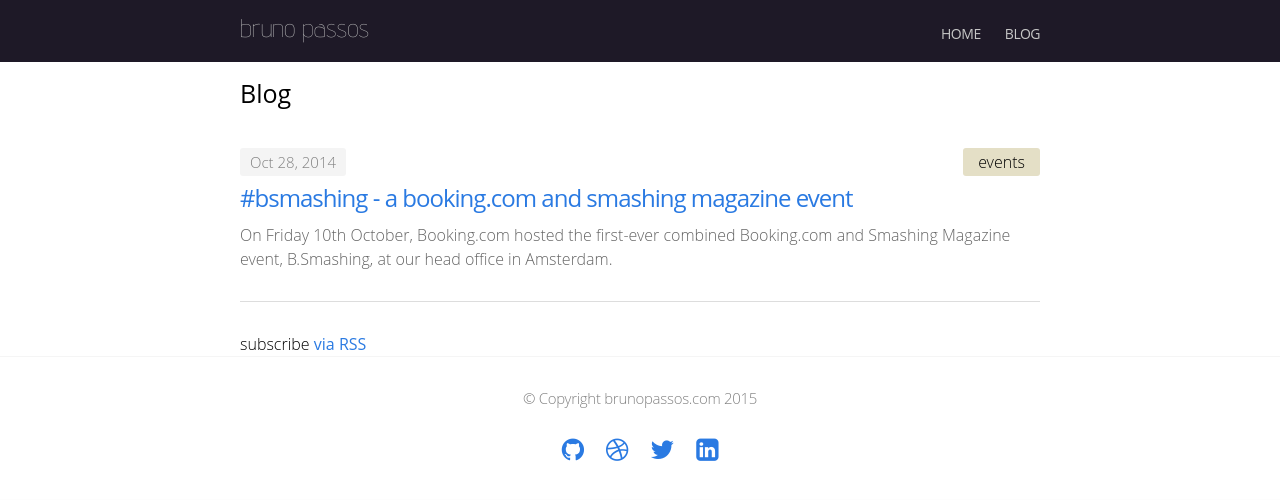
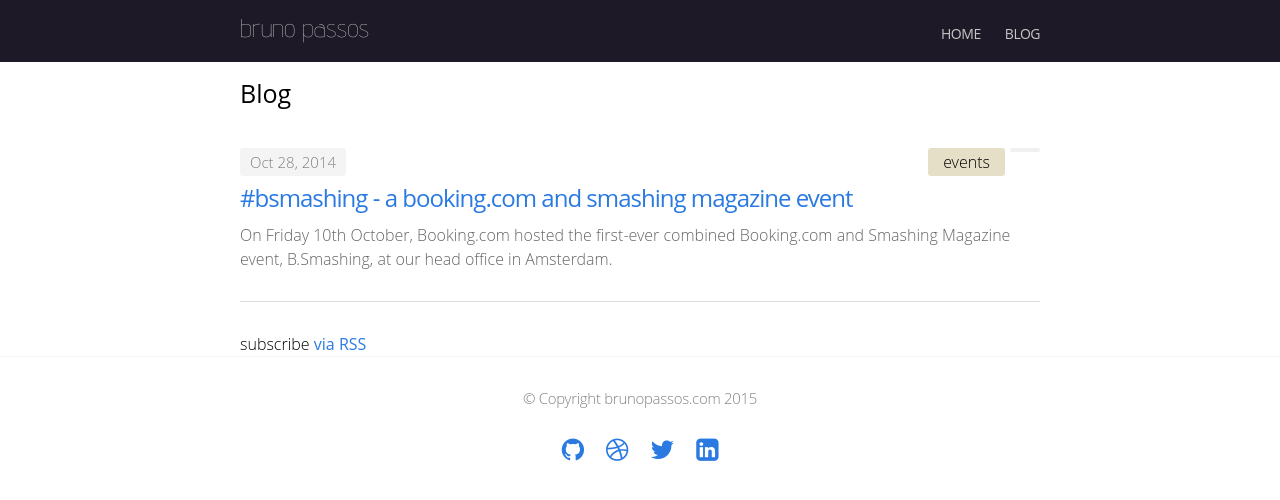
Before and after one commit to bpassos-zz/bpassos.github.io, a Jekyll site: the page built from blog/index.html, in a window 1280 px wide and 900 px high. Shown: the top 500 px of the window. Built offline with Jekyll 4.4.1, drawn with Linux system fonts in a browser that asks for light colours; nearby versions of some CDN libraries.

Commit message:
Adding language info to blog posts

```diff
--- a/assets/css/main.css
+++ b/assets/css/main.css
@@ -178,7 +178,7 @@
 
 .social {
   text-align: center;
-  margin: 50px 0 0 0;
+  margin: 40px 0 40px 0;
 }
 
   .social ul li {
@@ -363,9 +363,16 @@
   background: #E4DFC6;
   padding: 2px 15px;
   border-radius: 3px;
-  position: absolute;
-  right: 30px;
+  float: right;
+  margin-right: 5px;
 }
+
+  .post-lang {
+    background: #F0F0F0;
+    padding: 2px 15px;
+    border-radius: 3px;
+    float: right;
+  }
 
 .posts .post-link {
   font-size: 24px;
@@ -383,10 +390,15 @@
   padding: 3px 10px;
 }
 
+.post-head {
+  border-bottom: 1px solid #ddd;
+}
+
 .wrap .post-category {
   color: #A3A3A3;
-  border-bottom: 1px solid #ddd;
+
   padding: 0 0 17px;
+  float: left;
 }
 
 .wrap .category-span {
--- a/blog/index.html
+++ b/blog/index.html
@@ -9,6 +9,7 @@
     {% for post in site.posts %}
       <li>
         <div class="post-info">
+          <span class="post-lang">{{ post.language }}</span>
           <span class="post-cat">{{ post.categories.last }}</span>
           <span class="post-date">{{ post.date | date: "%b %-d, %Y" }}</span>
         </div>
```
Also changed, not shown: _layouts/default-post.html (+5 -3 lines).
